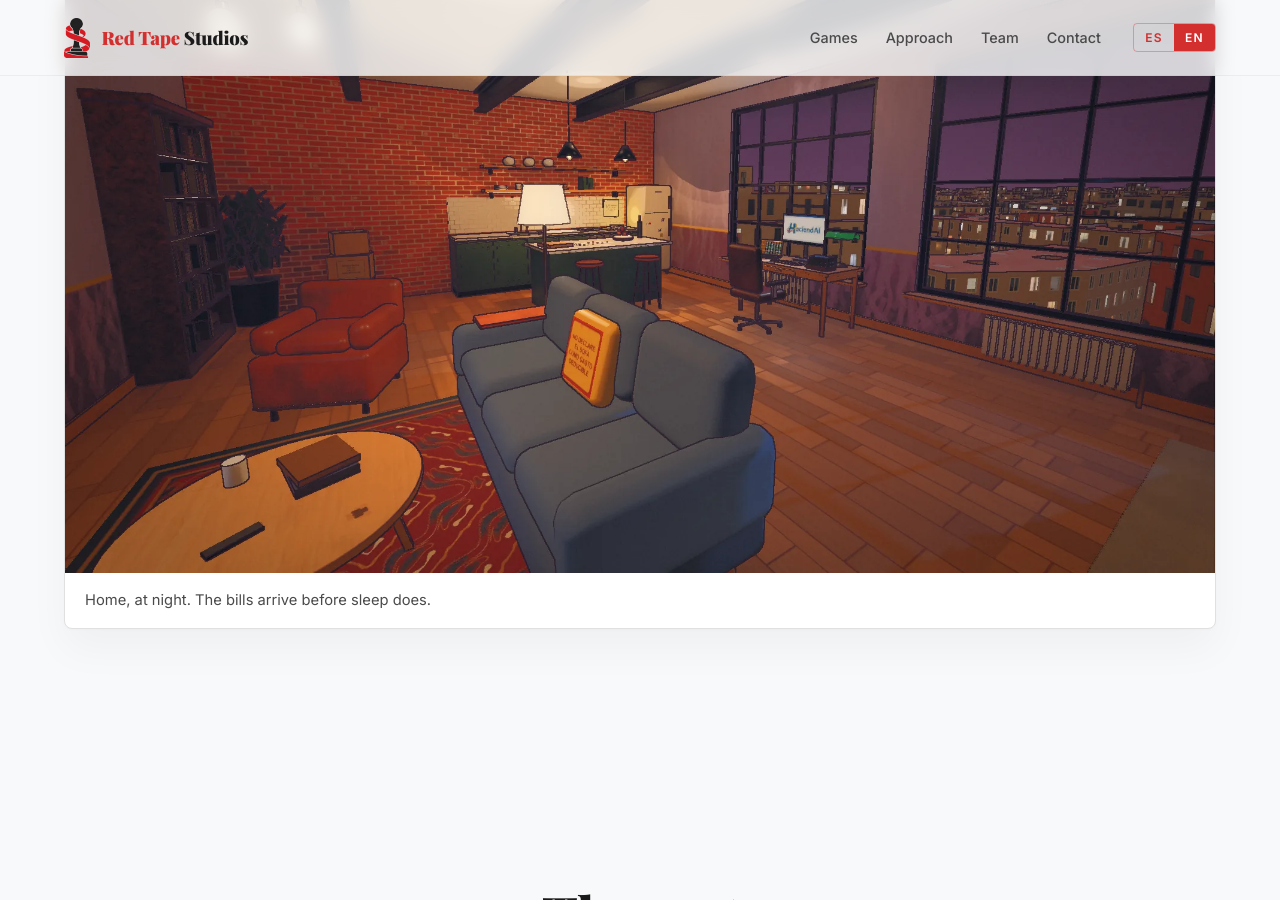
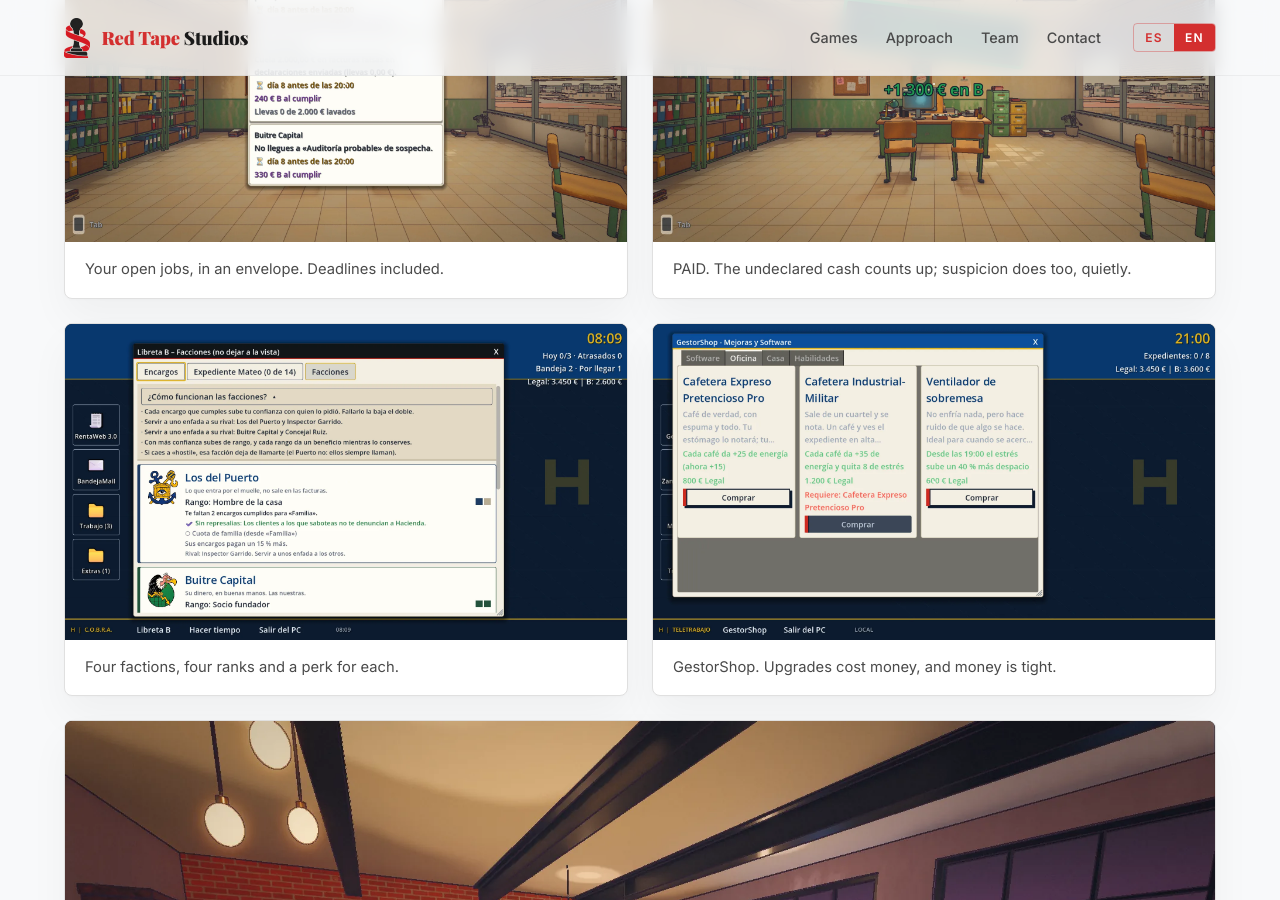
Before and after one commit to Andressance/redtapestudio, a Jekyll site: the page built from sale-a-devolver/index.html, in a window 1280 px wide and 900 px high, scrolled down 6250 px. Built offline with Jekyll 4.4.1, drawn with Linux system fonts in a browser that asks for light colours; some web fonts are replaced; some of the changed text lies outside the part shown.

Commit message:
Sale a Devolver: botón de la demo de itch, capturas nuevas (Libreta, sobre, sello, facciones y tienda)
Co-Authored-By: Claude Sonnet 5.5 <noreply@anthropic.com>

```diff
--- a/sale-a-devolver/index.html
+++ b/sale-a-devolver/index.html
@@ -20,7 +20,8 @@ footer_note: fiction
                 <span lang="en">A darkly comic tax-office simulator. Process returns, choose between the rulebook and fraud, grab something from the vending machine and survive the taxman's suspicion. One more day.</span>
             </p>
             <div class="cta-row">
-                <a href="#premisa" class="btn"><span lang="es">Abrir el expediente</span><span lang="en">Open the case file</span></a>
+                <a href="https://red-tape-studio.itch.io/sale-a-devolver-demo" class="btn" target="_blank" rel="noopener"><span lang="es">Probar la demo</span><span lang="en">Play the demo</span></a>
+                <a href="#premisa" class="btn btn-ghost"><span lang="es">Abrir el expediente</span><span lang="en">Open the case file</span></a>
                 <a href="mailto:contact@redtapestudio.dev?subject=Sale%20a%20Devolver" class="btn btn-ghost"><span lang="es">Prensa y contacto</span><span lang="en">Press &amp; contact</span></a>
             </div>
             <div class="hero-meta meta-list">
@@ -157,6 +158,22 @@ footer_note: fiction
                     <button type="button" data-lightbox><img src="img/libreta.webp" alt="La Libreta B de encargos abierta en el PC de la oficina" loading="lazy" width="1920" height="1080"></button>
                     <figcaption><span lang="es">La Libreta B. No dejar a la vista.</span><span lang="en">Notebook B. Keep out of sight.</span></figcaption>
                 </figure>
+                <figure>
+                    <button type="button" data-lightbox><img src="img/sobre.webp" alt="El rastreador de encargos desplegado como un sobre sobre el despacho, con tres encargos en curso" loading="lazy" width="1920" height="1080"></button>
+                    <figcaption><span lang="es">Los encargos en curso, en un sobre. Con plazo y todo.</span><span lang="en">Your open jobs, in an envelope. Deadlines included.</span></figcaption>
+                </figure>
+                <figure>
+                    <button type="button" data-lightbox><img src="img/cobrado.webp" alt="El sello COBRADO cae sobre el despacho con el importe en dinero B" loading="lazy" width="1920" height="1080"></button>
+                    <figcaption><span lang="es">COBRADO. El dinero B cuenta hacia arriba; la sospecha, no tanto.</span><span lang="en">PAID. The undeclared cash counts up; suspicion does too, quietly.</span></figcaption>
+                </figure>
+                <figure>
+                    <button type="button" data-lightbox><img src="img/facciones.webp" alt="La pestaña Facciones de la Libreta B con Los del Puerto y Buitre Capital" loading="lazy" width="1920" height="1080"></button>
+                    <figcaption><span lang="es">Cuatro facciones, cuatro rangos y un beneficio por cada uno.</span><span lang="en">Four factions, four ranks and a perk for each.</span></figcaption>
+                </figure>
+                <figure>
+                    <button type="button" data-lightbox><img src="img/tienda.webp" alt="GestorShop, la tienda de mejoras de oficina, con cafeteras y un ventilador" loading="lazy" width="1920" height="1080"></button>
+                    <figcaption><span lang="es">GestorShop. Mejorar cuesta dinero, y el dinero no sobra.</span><span lang="en">GestorShop. Upgrades cost money, and money is tight.</span></figcaption>
+                </figure>
                 <figure class="wide">
                     <button type="button" data-lightbox><img src="img/loft.webp" alt="El loft de noche, con el PC de casa y las luces de Madrid" loading="lazy" width="1920" height="1080"></button>
                     <figcaption><span lang="es">Casa, de noche. Las facturas llegan antes que el sueño.</span><span lang="en">Home, at night. The bills arrive before sleep does.</span></figcaption>
@@ -249,7 +266,7 @@ footer_note: fiction
         <!-- Contacto -->
         <section class="section reveal">
             <h2 class="section-title"><span lang="es">¿Quieres jugarlo?</span><span lang="en">Want to play it?</span></h2>
-            <p class="section-desc"><span lang="es">Sale a Devolver llegará a Steam con una demo gratuita. Para prensa, creadores o pruebas, escríbenos.</span><span lang="en">Sale a Devolver is coming to Steam with a free demo. Press, creators or playtesting: drop us a line.</span></p>
+            <p class="section-desc"><span lang="es">Ya puedes probar la demo gratuita en itch.io. El juego completo llegará a Steam. Para prensa, creadores o pruebas, escríbenos.</span><span lang="en">The free demo is out on itch.io. The full game is coming to Steam. Press, creators or playtesting: drop us a line.</span></p>
             <div class="cta-row">
                 <a href="mailto:contact@redtapestudio.dev?subject=Sale%20a%20Devolver" class="btn">contact@redtapestudio.dev</a>
             </div>
```
Also changed, not shown: sale-a-devolver/img/cobrado.webp (added), sale-a-devolver/img/facciones.webp (added), sale-a-devolver/img/libreta.webp, sale-a-devolver/img/sobre.webp (added), sale-a-devolver/img/tienda.webp (added).
